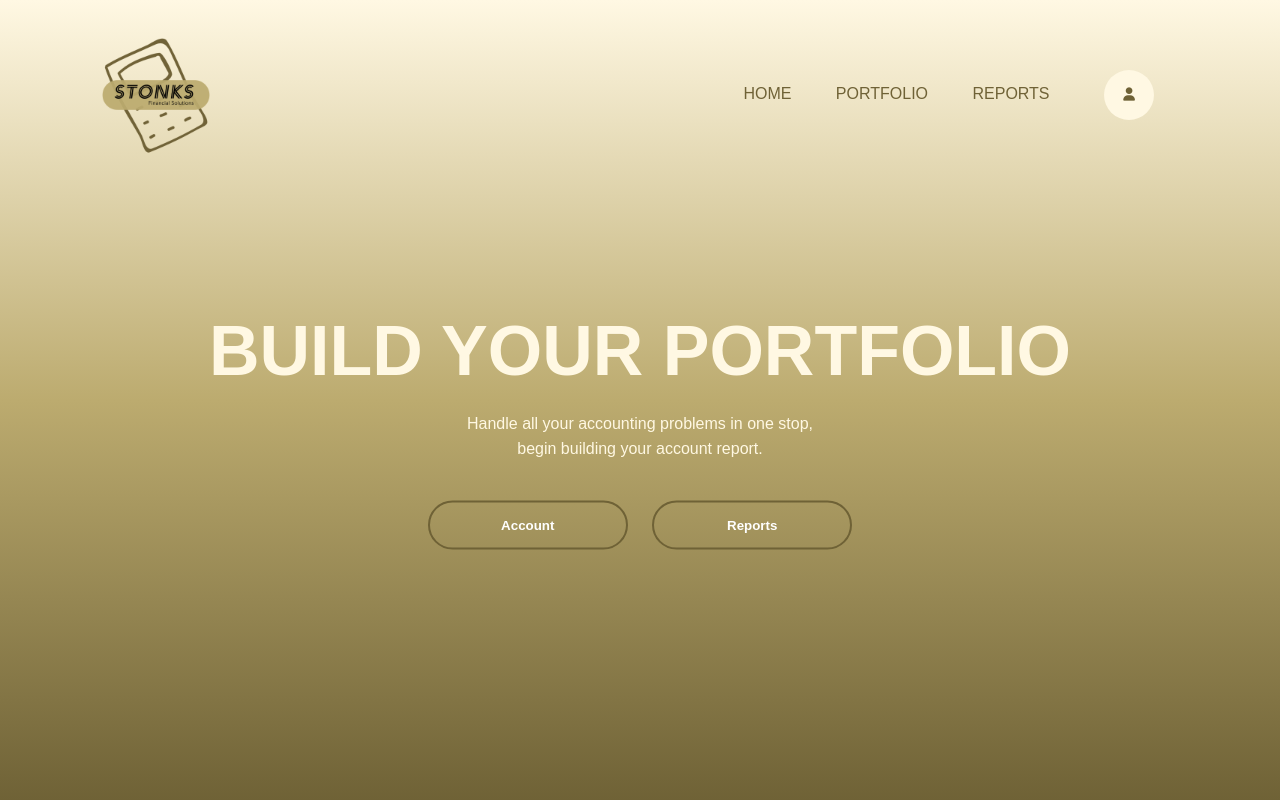
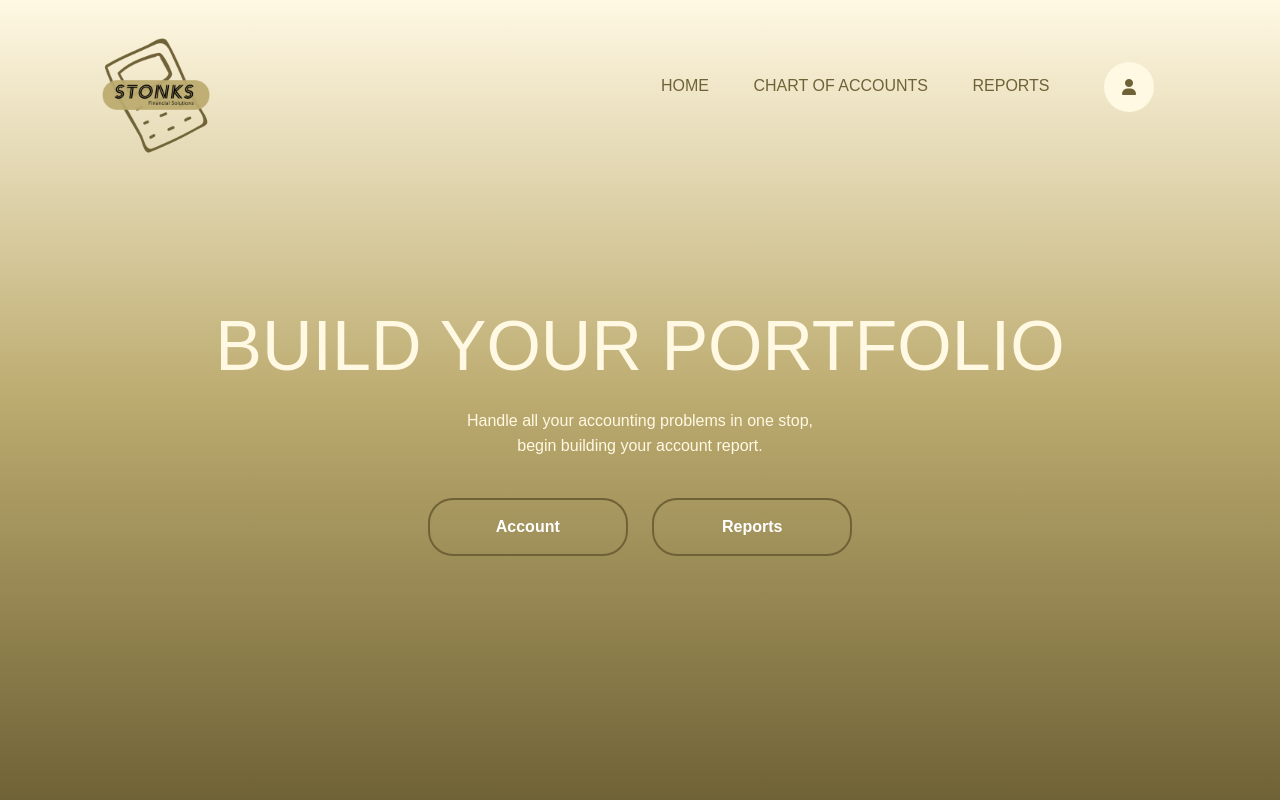
Before and after one commit to robyjeremiah/Stonks, a Django app: template Stonks/templates/generalHome.html in a window 1280 px wide. Run offline with Django 3.2, Linux system fonts and the light colour scheme; the template is opened without the code that fills it, so the values that code supplies are empty; some libraries are stand-ins or nearby versions.

Commit message:
Updated routes, and modified base content

```diff
--- a/Stonks/templates/base.html
+++ b/Stonks/templates/base.html
@@ -46,8 +46,12 @@
           class="logo"
         />
         <ul>
-          <li><a href="#">Home</a></li>
-          <li><a href="#">Portfolio</a></li>
+          {% if user.role == 'Administrator' %}
+          <li><a href="/adminHome/">Home</a></li>
+          {% else %}
+          <li><a href="/generalHome/">Home</a></li>
+          {% endif %}
+          <li><a href="/chartOfAccounts/">Chart of Accounts</a></li>
           <li><a href="#">Reports</a></li>
           <li>
             <div class="dropdown">
@@ -56,7 +60,7 @@
               </button>
               <div id="myDropdown" class="dropdown-content">
                 <a href="#"><i class="fas fa-user"></i> My Profile</a>
-                <a href="#"><i class="fas fa-file-invoice"></i> Accounts</a>
+                <a href="/chartOfAccounts/"><i class="fas fa-file-invoice"></i> Accounts</a>
                 <a href="#"><i class="fas fa-book"></i> Ledgers</a>
                 <a href="/"><i class="fas fa-sign-out-alt"></i> Logout</a>
               </div>
--- a/Stonks/templates/generalHome.html
+++ b/Stonks/templates/generalHome.html
@@ -1,54 +1,10 @@
+{% extends 'base.html' %}
+{% block stylesheet %}
+<link rel="stylesheet" type="text/css" href="/static/home.css" />
+{% endblock %}
 {% load static %}
-<html>
-    <head>
-        <title>Stonks Home Page</title>
-        <link rel="stylesheet" type="text/css" href="{% static 'home.css' %}" />
-        <link rel="stylesheet" href="{% static 'fontawesome_free/css/all.min.css' %}">
-        <link rel="icon" type="image/x-icon" href="{% static 'images/Stonks.png' %}">
-        <script type="text/javascript" src="{% static '/js/jquery-3.6.0.js' %}"></script>
-        <script src="https://kit.fontawesome.com/fe8b803c14.js" crossorigin="anonymous"></script>
-    </head>
-    <script>
-        function myFunction() {
-  document.getElementById("myDropdown").classList.toggle("show");
-}
+{% block content %}
 
-// Close the dropdown menu if the user clicks outside of it
-window.onclick = function(event) {
-  if (!event.target.matches('.dropbtn')) {
-    var dropdowns = document.getElementsByClassName("dropdown-content");
-    var i;
-    for (i = 0; i < dropdowns.length; i++) {
-      var openDropdown = dropdowns[i];
-      if (openDropdown.classList.contains('show')) {
-        openDropdown.classList.remove('show');
-      }
-    }
-  }
-}
-    </script>
-    <body>
-        <div class="banner">
-            <div class="navbar">
-                <img src="{% static 'images/TransparentStonksFinLogo.png' %}" class="logo">
-                <ul>
-                    <li><a href="#">Home</a></li>
-                    <li><a href="#">Portfolio</a></li>
-                    <li><a href="#">Reports</a></li>
-                    <li>
-                        {{user.first_name}}
-                        <div class="dropdown">
-                            <button onclick="myFunction()" class="dropbtn"><i class="fas fa-user"></i></button>
-                            <div id="myDropdown" class="dropdown-content">
-                              <a href="#"><i class="fas fa-user"></i> My Profile</a>
-                              <a href="#"><i class="fas fa-file-invoice"></i> Accounts</a>
-                              <a href="#"><i class="fas fa-book"></i> Ledgers</a>
-                              <a href="/"><i class="fas fa-sign-out-alt"></i> Logout</a>
-                            </div>
-                          </div>
-                    </li>
-                </ul>
-            </div>
 <div class="content">
   <h1>BUILD YOUR PORTFOLIO</h1>
   <p>Handle all your accounting problems in one stop,<br> begin building your account report.</p>
@@ -57,6 +13,5 @@
       <button type="button"><span></span>Reports</button>
   </div>
 </div>
-        </div>
-    </body>
-</html>
+
+{% endblock %}
```
Lines whose indentation alone changed are shown as unchanged.
